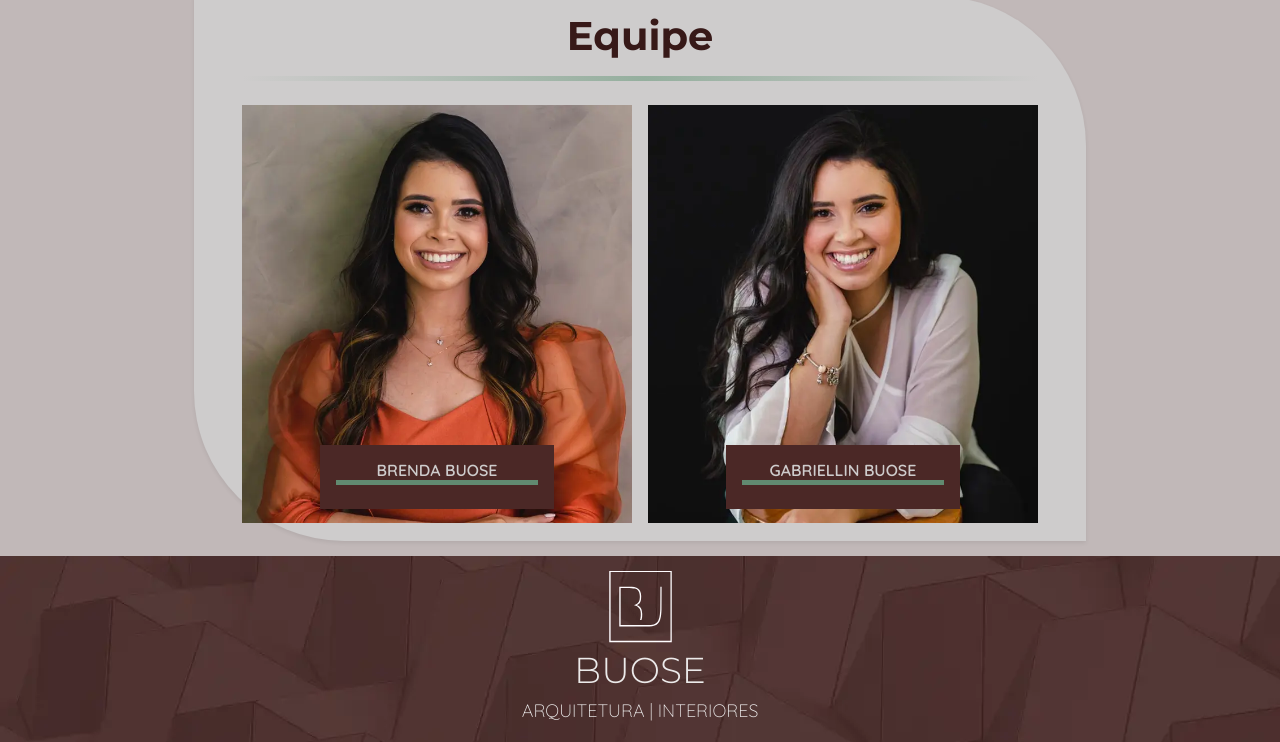
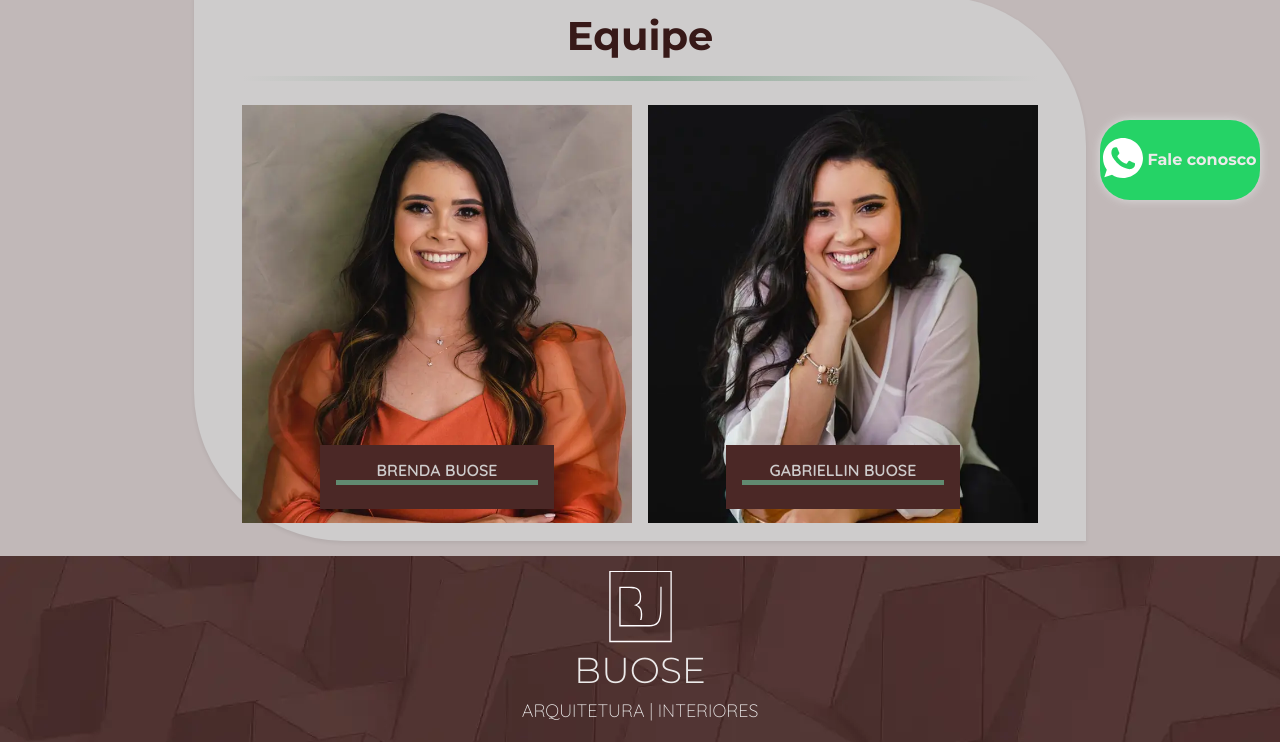
Before and after one commit to leonardofigueiro/buose, a Next.js app: page /about in a window 1280 px wide. Shown: the part 580-1322 px from the top of the page. Built offline with nearby package versions, Linux system fonts and the light colour scheme.

Commit message:
Whatsapp Button

```diff
--- /dev/null
+++ b/components/Commons/WhatsButton.tsx
@@ -0,0 +1,26 @@
+import { useState, useEffect } from 'react';
+import { useInterval } from '../../src/hooks/Shake';
+import classname from '../../styles/WhatsButton.module.scss';
+import classname2 from '../../styles/Instabio.module.scss';
+
+export default function WhatsButton() {
+
+  const [shake, setShake] = useState(false);
+
+  useInterval({
+    callback: () => {
+      setShake(!shake);
+    },
+    delay: 3000
+  });
+  return (
+    <div className={classname2.shakingElement}>
+      <div className={`${classname.whatsappButton} ${shake ? classname2.shake : ''}`}>
+        <a href="https://wa.me/+5565999068622?text=Olá,%20gostaria%20de%20saber%20mais%20sobre%20seus%20produtos.">
+          <img src="/icons/whatsapp75.svg" alt="Ícone do WhatsApp" /><br />
+          <span>Fale conosco</span>
+        </a>
+      </div>
+    </div>
+  );
+}
--- a/components/Footer.tsx
+++ b/components/Footer.tsx
@@ -3,6 +3,7 @@ import Mail from './Footer/Mail';
 import Phones from './Footer/Phones';
 import Logo from '../public/logos/logoBuose.svg';
 import classname from './Footer/Footer.module.scss';
+import WhatsButton from './Commons/WhatsButton';
 
 
 export default function Footer() {
@@ -15,7 +16,7 @@ export default function Footer() {
         <Socials />
         <Mail />
         <Phones />
-
+        <WhatsButton/>
       </section>
 
     </footer>
--- a/pages/_document.tsx
+++ b/pages/_document.tsx
@@ -1,5 +1,6 @@
 import { Html, Head, Main, NextScript } from 'next/document';
 import Analytics from '../components/Analytics';
+import WhatsButton from '../components/Commons/WhatsButton';
 
 export default function Document() {
   return (
@@ -11,6 +12,7 @@ export default function Document() {
 
         <Main />
         <NextScript />
+
       </body>
     </Html>
   );
--- /dev/null
+++ b/styles/WhatsButton.module.scss
@@ -0,0 +1,36 @@
+.whatsappButton {
+  position: fixed;
+  bottom: 20px;
+  right: 20px;
+  display: flex;
+  align-items: center;
+  justify-content: center;
+  width: 160px;
+  height: 80px;
+  background-color: #25d366;
+  border-radius: 30px;
+  box-shadow: 0px 0px 10px #ddd;
+  transition: all 0.2s ease-in-out;
+  & img {
+    width: 40px;
+    height: 40px;
+    margin-bottom: 5px;
+  }
+  & a {
+    text-decoration: none;
+    display: flex;
+    gap: 2px;
+    align-items: center;
+    color: var(--secondary0);
+    font-weight: 700;
+  }
+  &span {
+    font-size: 12px;
+    color: #fff;
+    text-align: center;
+  }
+  & :hover {
+    transform: scale(1.1);
+    cursor: pointer;
+  }
+}
```
Also changed, not shown: public/icons/whatsapp75.svg (added).
